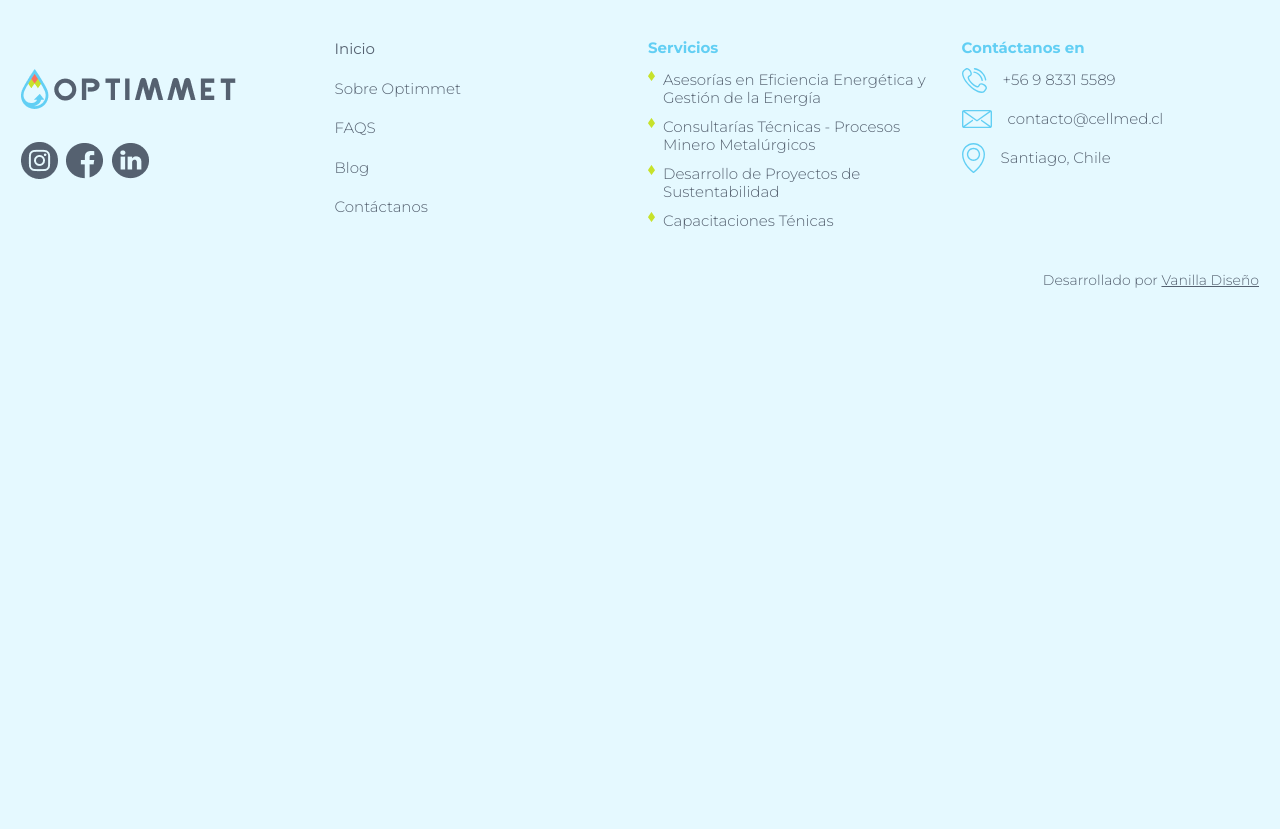
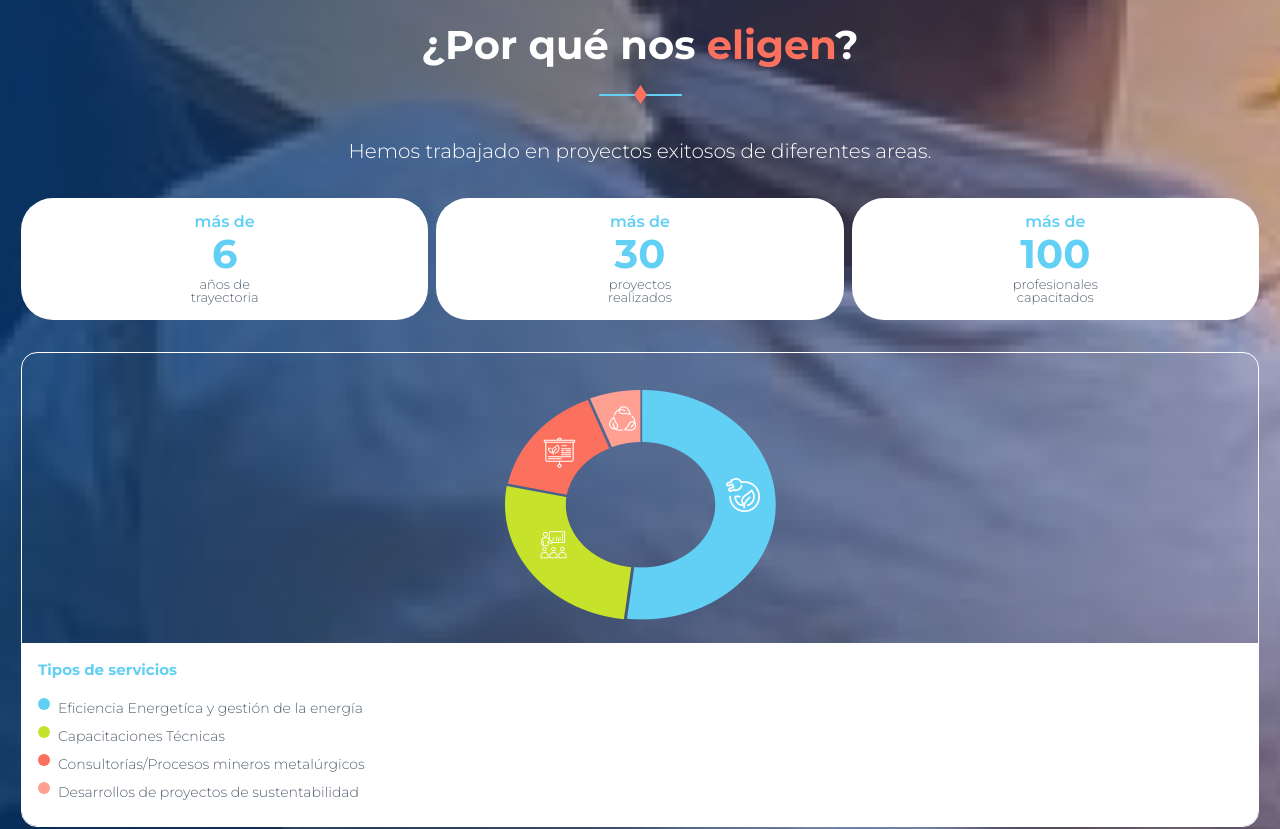
Before and after one commit to zobek-dev/optimmet, a Next.js app: page / in a window 1280 px wide. Shown: the part 2721-3550 px from the top of the page. Before the commit the page ends 3059 px from the top, so only its background shows below. Built offline with nearby package versions, Linux system fonts and the light colour scheme.

Commit message:
9 de abril madrugada

```diff
--- /dev/null
+++ b/src/components/HomeNosEligen.tsx
@@ -0,0 +1,78 @@
+import { DiamondUnderline} from '@/svg'
+import { TheCircle } from '@/images'
+
+export const HomeNosEligen = () => {
+  return(
+    <section className="home-nos-eligen py-8">
+      <div className="wrapper text-white">
+        <div>
+          <div>
+            <h2 className="text-center font-bold text-[30px] lg:text-[40px] leading-[1.2] mb-4">¿Por qué nos  <strong className="font-bold text-[#FC715E]">eligen</strong>?</h2>
+            <DiamondUnderline className="mx-auto"/>
+            <p className="font-light text-[17px] lg:text-[20px] text-center my-8">Hemos trabajado en proyectos exitosos de diferentes areas.</p>
+            <ul className="text-center grid grid-cols-3 gap-x-2 mx-auto justify-center items-center">
+              <li className="bg-white rounded-[8px] lg:rounded-[32px] flex flex-col p-4">
+                <span className="text-[#62cff4] font-semibold leading-none">más de</span>
+                <span className="text-[#62cff4] block font-bold text-[40px] leading-none my-1">6</span>
+                <span className="text-[#556170] font-light text-[13px] leading-none">años de <br/>trayectoria</span>
+              </li>
+              <li className="bg-white rounded-[8px] lg:rounded-[32px] flex flex-col p-4">
+                <span className="text-[#62cff4] font-semibold leading-none">más de</span>
+                <span className="text-[#62cff4] block font-bold text-[40px] leading-none my-1">30</span>
+                <span className="text-[#556170] font-light text-[13px] leading-none">proyectos<br/>realizados</span>
+              </li>
+              <li className="bg-white rounded-[8px] lg:rounded-[32px] flex flex-col p-4">
+                <span className="text-[#62cff4] font-semibold leading-none">más de</span>
+                <span className="text-[#62cff4] block font-bold text-[40px] leading-none my-1">100</span>
+                <span className="text-[#556170] font-light text-[13px] leading-none">profesionales<br/>capacitados</span>
+              </li>
+            </ul>
+          </div>
+          <div className="border border-white rounded-[16px] mt-[32px] overflow-hidden">
+            <div className="">
+              <div>
+                <img
+                  src={TheCircle.src}
+                  alt="tipos de servicio"
+                  width={TheCircle.width}
+                  height={TheCircle.height}
+                  className="mx-auto"
+                  loading="lazy"
+                />
+              </div>
+              <div className="bg-white p-4">
+                <h3 className="text-[#62cff4] font-bold text-[15px] mb-4">Tipos de servicios</h3>
+                <ul className="text-[#556170]">
+                  <li className="flex gap-x-2 items-start mb-2 font-light text-sm">
+                    <svg width="12" height="12" viewBox="0 0 12 12" fill="none" xmlns="http://www.w3.org/2000/svg">
+                      <circle cx="6" cy="6" r="6" fill="#62CFF4"/>
+                    </svg>
+                    Eficiencia Energetíca y gestión de la energía
+                  </li>
+                  <li className="flex gap-x-2 items-start mb-2 font-light text-sm">
+                    <svg width="12" height="12" viewBox="0 0 12 12" fill="none" xmlns="http://www.w3.org/2000/svg">
+                      <circle cx="6" cy="6" r="6" fill="#C7E22B"/>
+                    </svg>
+                    Capacitaciones Técnicas
+                  </li>
+                  <li className="flex gap-x-2 items-start mb-2 font-light text-sm">
+                    <svg width="12" height="12" viewBox="0 0 12 12" fill="none" xmlns="http://www.w3.org/2000/svg">
+                      <circle cx="6" cy="6" r="6" fill="#FC715E"/>
+                    </svg>
+                    Consultorías/Procesos mineros metalúrgicos
+                  </li>
+                  <li className="flex gap-x-2 items-start mb-2 font-light text-sm">
+                    <svg width="12" height="12" viewBox="0 0 12 12" fill="none" xmlns="http://www.w3.org/2000/svg">
+                      <circle cx="6" cy="6" r="6" fill="#FFA093"/>
+                    </svg>
+                    Desarrollos de proyectos de sustentabilidad
+                  </li>
+                </ul>
+              </div>
+            </div>
+          </div>
+        </div>
+      </div>
+    </section>
+  )
+}
--- a/src/components/HomeServices.tsx
+++ b/src/components/HomeServices.tsx
@@ -46,14 +46,14 @@ export const HomeServices = () => {
         </h2>
         <p className="text-[17px] lg:text-[20px] text-center">cómo podemos apoyar a tu empresa</p>
         <DiamondUnderline className="mx-auto mt-3"/>
-        <ul className="max-w-[730px] mx-auto flex flex-col items-center my-12">
+        <ul className="max-w-[730px] mx-auto flex flex-row overflow-x-scroll md:flex md:flex-col items-center my-12 gap-y-8 gap-x-4 md:gap-x-0 md:gap-y-0">
           {services && services.map(
             (service, index) => (
               <li key={index}>
                 <Link href={service.url} className="group">
-                  <div className={`flex flex-col items-center ${index % 2 == 0 ? 'md:flex-row':'md:flex-row-reverse'}`}>
+                  <div className={`flex flex-col items-center mb-[-90px] md:mb-[0] ${index % 2 == 0 ? 'md:flex-row':'md:flex-row-reverse'}`}>
                     <img src={service.image.src} alt={service.title} width={service.image.width} height={service.image.height} loading="lazy" className="rounded-[18px] object-cover object-center aspect-square"/>
-                    <div className={`bg-white transtion-colors duration-200 ease-in-out group-hover:bg-[#62CFF4] p-4 w-[246px] md:w-[unset] md:min-w-[570px] h-max flex flex-col md:flex-row md:items-end border-[1.5px] border-[#62CFF4] ${index % 2 == 0 ? 'translate-x-[32px] -translate-y-[90px] md:translate-y-0 md:-translate-x-[53px] rounded-tl-[10px] rounded-tr-[10px] rounded-bl-[10px]':'-translate-x-[32px] -translate-y-[90px] md:translate-y-0 md:translate-x-[53px] rounded-tr-[10px] rounded-bl-[10px] rounded-br-[10px]'}`}>
+                    <div className={`bg-white transtion-colors duration-200 ease-in-out group-hover:bg-[#62CFF4] p-4 w-[246px] md:w-[unset] md:min-w-[570px] h-max flex flex-col md:flex-row md:items-end border-[1.5px] border-[#62CFF4] ${index % 2 == 0 ? 'translate-x-[32px] -translate-y-[90px] md:translate-y-0 md:-translate-x-[53px] rounded-tl-[10px] rounded-tr-[10px] rounded-bl-[10px]':'translate-x-[32px] -translate-y-[90px] md:translate-y-0 md:translate-x-[53px] rounded-tr-[10px] rounded-bl-[10px] rounded-br-[10px]'}`}>
                       <div className="max-w-[500px]">
                         <h3 className="text-[#62cff4] transtion-colors duration-200 ease-in-out group-hover:text-[#fff] font-bold leading-[1.2] mb-3 text-[23px]">{service.title}</h3>
                         <p className="text-[15px] transtion-colors duration-200 ease-in-out group-hover:text-[#fff] leading-[1.2] font-light">{service.excerpt}</p>
--- a/src/components/index.ts
+++ b/src/components/index.ts
@@ -4,6 +4,7 @@ import { Hero } from './Hero'
 import { HomeMarcas } from './HomeMarcas'
 import { HomeSobre } from './HomeSobre'
 import { HomeServices } from './HomeServices'
+import { HomeNosEligen } from './HomeNosEligen'
 
 export {
   Header,
@@ -11,5 +12,6 @@ export {
   Hero,
   HomeMarcas,
   HomeSobre,
-  HomeServices
+  HomeServices,
+  HomeNosEligen
 }
--- a/src/images/index.ts
+++ b/src/images/index.ts
@@ -13,6 +13,7 @@ import AsesoriasCard from 'public/images/asesorias-card.jpg'
 import ConsultoriasCard from 'public/images/consultoria-card.jpg'
 import DesarrollosCard from 'public/images/desarrollos-card.jpg'
 import CapacitacionesCard from 'public/images/capacitaciones-card.jpg'
+import TheCircle from 'public/images/the-circle.png'
 
 export {
   LogoFooter,
@@ -29,5 +30,6 @@ export {
   AsesoriasCard,
   ConsultoriasCard,
   DesarrollosCard,
-  CapacitacionesCard
+  CapacitacionesCard,
+  TheCircle
 }
--- a/src/pages/index.tsx
+++ b/src/pages/index.tsx
@@ -1,6 +1,6 @@
 import Head from 'next/head'
 import Image from 'next/image'
-import { Hero, HomeMarcas, HomeServices, HomeSobre } from '@/components';
+import { Hero, HomeMarcas, HomeServices, HomeSobre, HomeNosEligen } from '@/components';
 
 export default function Home() {
   return (
@@ -9,6 +9,7 @@ export default function Home() {
       <HomeMarcas/>
       <HomeSobre/>
       <HomeServices/>
+      <HomeNosEligen/>
     </>
   )
 }
--- a/src/styles/globals.css
+++ b/src/styles/globals.css
@@ -21,3 +21,10 @@
   background-size: cover;
   background-position: bottom left;
 }
+
+.home-nos-eligen{
+  background-image: linear-gradient(91.62deg, rgba(8, 55, 107, 0.8) 0.78%, rgba(252, 113, 94, 0.312) 122.57%), url(../../public/images/nos-eligen-mobile.png);
+  background-position: bottom center;
+  background-size: cover;
+  background-repeat: no-repeat;
+}
```
Also changed, not shown: public/images/nos-eligen-mobile.png (added), public/images/the-circle.png (added).
